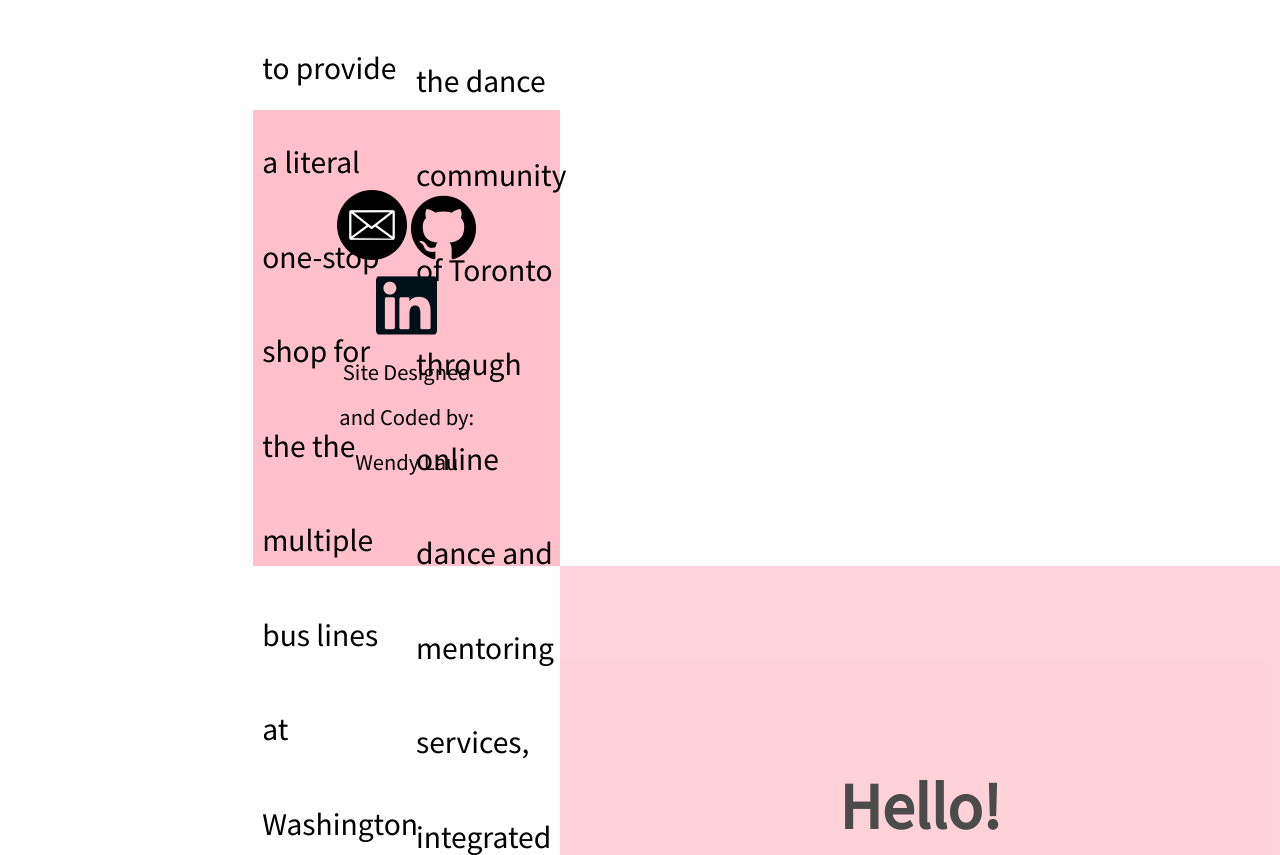
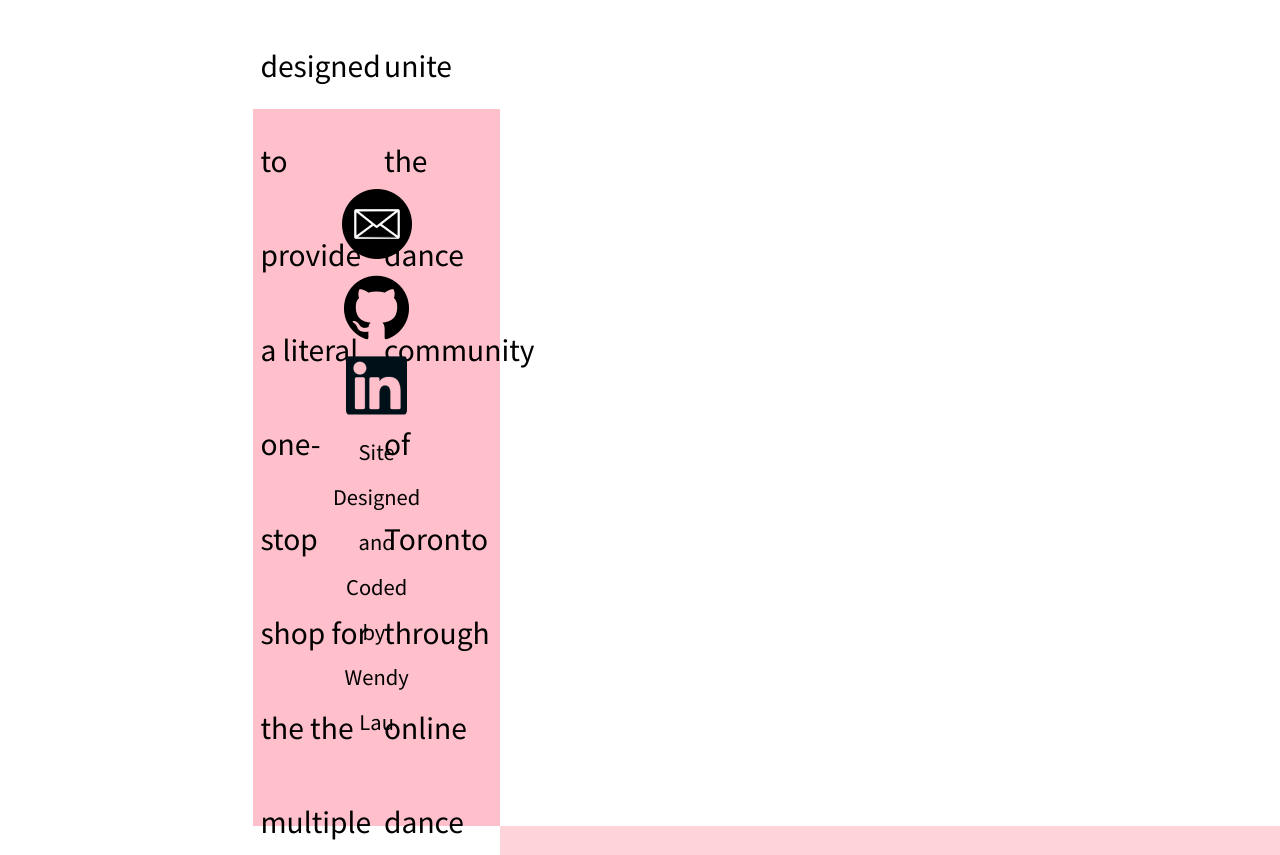
Before and after one commit to specs24/personal_portfolio, a plain HTML site: page index.html in a window 1280 px wide. Shown: the part 613-1468 px from the top of the page. Drawn offline with nearby package versions, Linux system fonts and the light colour scheme; a web font is replaced by a local one.

Commit message:
Update style.css

```diff
--- a/css/style.css
+++ b/css/style.css
@@ -2,6 +2,10 @@ body{
 	font-size: 22.5px;
 	line-height: 200%;
 	font-family: 'Mada';
+	display: grid;
+	grid-template-areas:
+	"navbar";
+	"hero";
 }
 
 * {
@@ -56,10 +60,6 @@ p{
 body {
 	background-color: white;
 	width: 100%;
-	display: grid;
-	grid-template-areas:
-	"navbar";
-	"hero";
 }
 
 #headerLogo {
@@ -223,6 +223,7 @@ h1{
 	width: 100%;
 	clear: both;
 	background-color: pink;
+	grid-area: summary;
 
 }
 
@@ -236,9 +237,6 @@ h1{
 	height: 35rem;
 }
 
-.social {
-
-}
 
 .background {
 	background-color: rgba(104,100,107, 0.2);
@@ -271,7 +269,7 @@ h1{
 }
 
 
-@media (max-width: 600px) {
+@media (min-width: 600px) {
 	body {
 		grid-template-columns: 2fr 8fr 2fr;
 		grid-template-areas:
@@ -279,5 +277,6 @@ h1{
 		". hero .";
 		". problem .";
 		". summary .";
+		"social social social";
 }
 }
```
